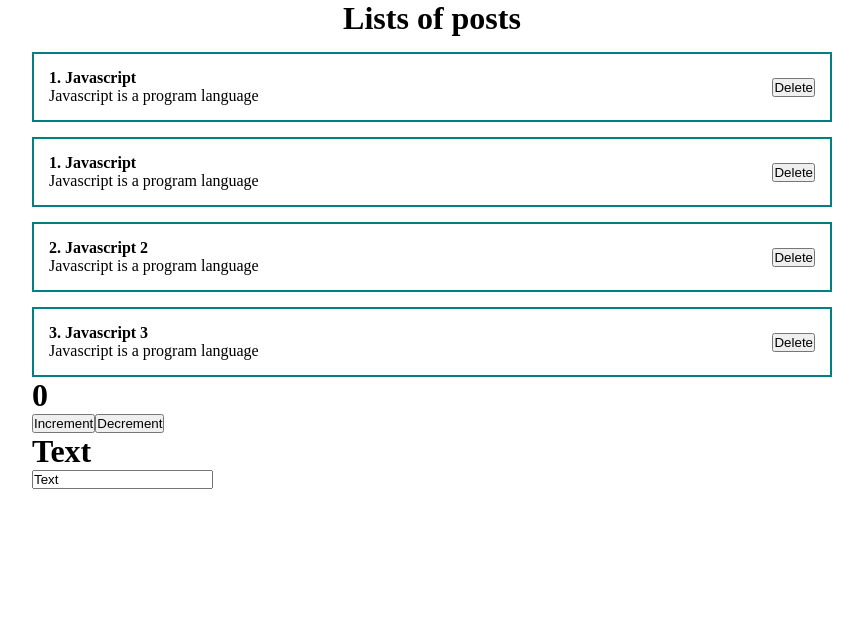
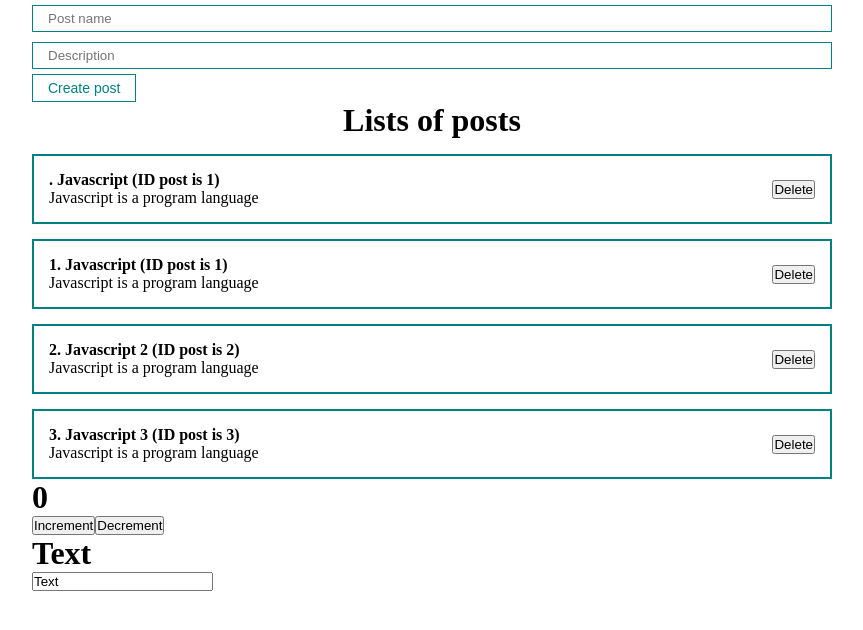
Before and after one commit to turelyk-arsen/react-fund-course, a React (Create React App) app: page / in a window 1280 px wide. Shown: the top 630 px of the page, without its empty margins (208-1071 px from the left). Built offline with nearby package versions, Linux system fonts and the light colour scheme.

Commit message:
10.06.2023 add form, input, add post

```diff
--- a/src/App.js
+++ b/src/App.js
@@ -3,6 +3,9 @@
 import "./styles/App.css";
 import Input from "./components/Input";
 import PostList from "./components/PostList";
+import MyButton from "./components/UI/Button/MyButton";
+import MyInput from "./components/UI/Input/MyInput";
+import PostForm from "./components/PostForm";
 
 function App() {
   const [posts, setPosts] = useState([
@@ -20,11 +23,18 @@
       id: 3,
       title: "Javascript 3",
       description: "Javascript is a program language",
-    }
-  ])
+    },
+  ]);
+
+  const createPost = (newPost) => {
+    setPosts([...posts, newPost]);
+  };
+
   return (
     <div className="App">
-      <PostList posts={posts} title={'Lists of posts'}/>
+      <PostForm create={createPost} />
+
+      <PostList posts={posts} title={"Lists of posts"} />
 
       <Counter />
       <Input />
--- /dev/null
+++ b/src/components/PostForm.jsx
@@ -0,0 +1,71 @@
+import React, { useState } from "react";
+import MyInput from "./UI/Input/MyInput";
+import MyButton from "./UI/Button/MyButton";
+
+const PostForm = ({ create }) => {
+  // 1 we select EACH input
+  // const [title, setTitle] = useState("");
+  // const [body, setBody] = useState("");
+  // const addNewPost = (e) => {
+  //   e.preventDefault();
+
+  //   const newPost = {
+  //     id: Date.now(),
+  //     title,
+  //     body,
+  //   };
+
+  //   setPosts([...posts, newPost]);
+  //   setTitle('')
+  //   setBody('')
+  // };
+
+  // 2 variant with object
+  const [post, setPost] = useState({ title: "", body: "" });
+
+  const addNewPost = (e) => {
+    e.preventDefault();
+    const newPost = {
+      ...post,
+      id: Date.now(),
+    };
+    create(newPost);
+    // setPosts([...posts, {...post, id: Date.now(), }])
+    setPost({ title: "", body: "" });
+  };
+  return (
+    <form>
+      {/* 1111111111111111111111111111111111111111111111111111 */}
+      {/* <MyInput
+          value={title}
+          onChange={(e) => setTitle(e.target.value)}
+          type="text"
+          placeholder="Post name"
+        />
+        <MyInput
+          value={body}
+          onChange={(e) => setBody(e.target.value)}
+          type="text"
+          placeholder="Description"
+        /> */}
+
+      {/* 2222222222222222222222222222222222222222222222222222222 */}
+      <MyInput
+        value={post.title}
+        onChange={(e) => setPost({ ...post, title: e.target.value })}
+        type="text"
+        placeholder="Post name"
+      />
+      <MyInput
+        value={post.body}
+        onChange={(e) => setPost({ ...post, body: e.target.value })}
+        type="text"
+        placeholder="Description"
+      />
+
+      <MyButton onClick={addNewPost}>Create post</MyButton>
+    </form>
+  );
+};
+
+export default PostForm;
--- a/src/components/PostItem.jsx
+++ b/src/components/PostItem.jsx
@@ -4,7 +4,7 @@
   return (
     <div className="post">
       <div className="post__content">
-        <strong>{props.post.id}. {props.post.title}</strong>
+        <strong>{props.number}. {props.post.title} (ID post is {props.post.id})</strong>
         <div>{props.post.description}</div>
       </div>
       <div className="post__btns">
--- a/src/components/PostList.jsx
+++ b/src/components/PostList.jsx
@@ -13,8 +13,8 @@
         }}
       />
 
-      {posts.map((post) => (
-        <PostItem post={post} key={post.id} />
+      {posts.map((post, index) => (
+        <PostItem number={index + 1} post={post} key={post.id} />
       ))}
     </div>
   );
--- /dev/null
+++ b/src/components/UI/Button/MyButton.jsx
@@ -0,0 +1,12 @@
+import React from 'react';
+import classes from './MyButton.module.css'
+
+const button = ({children, ...props}) => {
+    return (
+        <button {...props} className={classes.myBtn}>
+            {children}
+        </button>
+    );
+};
+
+export default button;
--- /dev/null
+++ b/src/components/UI/Button/MyButton.module.css
@@ -0,0 +1,8 @@
+.myBtn {
+    padding: 5px 15px;
+    color: teal;
+    font-size: 14px;
+    background: transparent;
+    border: 1px solid teal;
+    cursor: pointer;
+}
--- /dev/null
+++ b/src/components/UI/Input/MyInput.jsx
@@ -0,0 +1,10 @@
+import React from 'react';
+import classes from './MyInput.module.css'
+
+const MyInput = (props) => {
+    return (
+        <input className={classes.myInput} {...props}/>
+    );
+};
+
+export default MyInput;
--- /dev/null
+++ b/src/components/UI/Input/MyInput.module.css
@@ -0,0 +1,6 @@
+.myInput {
+    width: 100%;
+    padding: 5px 15px;
+    margin: 5px 0;
+    border: 1px solid teal;
+}
```
